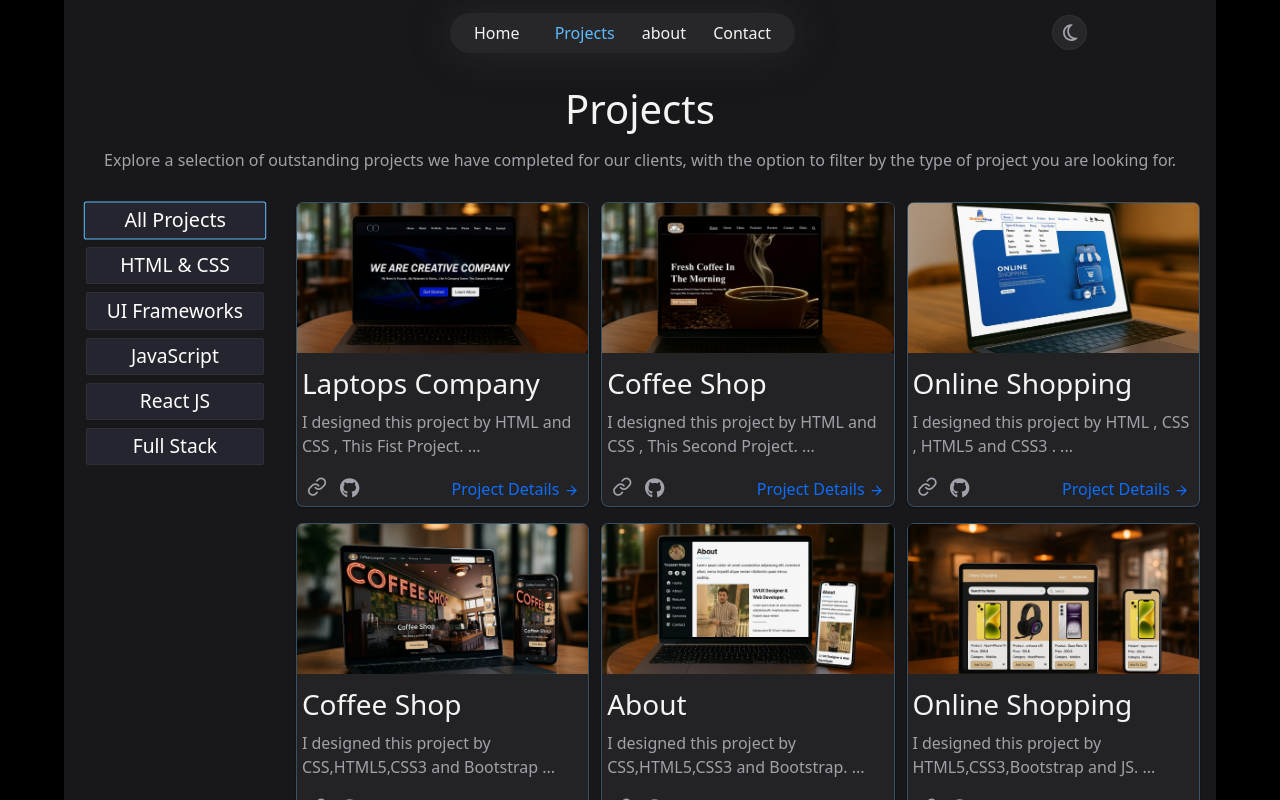
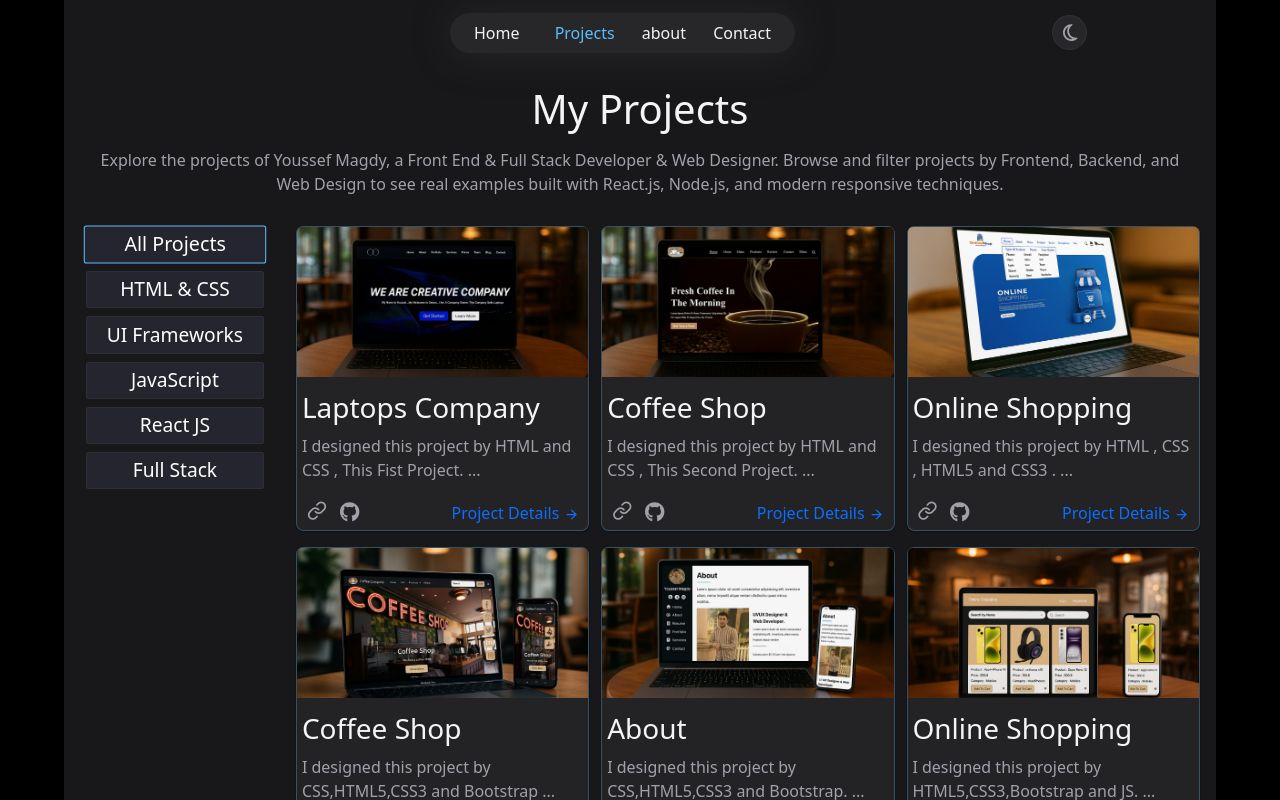
Before and after one commit to Youssef-Magdy-19/My-Real-PortFolio, a React (Create React App) app: page /projects in a window 1280 px wide. Shown: the top 800 px of the page. Built offline with nearby package versions, Linux system fonts and the light colour scheme.

Commit message:
provid SEO

```diff
--- a/package.json
+++ b/package.json
@@ -22,6 +22,7 @@
     "lucide-react": "^0.539.0",
     "react": "^19.0.0",
     "react-dom": "^19.0.0",
+    "react-helmet-async": "^2.0.5",
     "react-icons": "^5.5.0",
     "react-lazy-load-image-component": "^1.6.3",
     "react-router-dom": "^7.8.1",
--- a/public/index.html
+++ b/public/index.html
@@ -1,31 +1,48 @@
 <!DOCTYPE html>
 <html lang="en">
+
 <head>
   <meta charset="utf-8" />
   <meta http-equiv="Cache-Control" content="no-cache, no-store, must-revalidate" />
   <meta name="google-site-verification" content="eDpVX-dEKHMm5r42mDkBvQJWetoYXBtOIRQZQfsoR6o" />
   <meta http-equiv="Pragma" content="no-cache" />
-    <meta http-equiv="Expires" content="0"/>
+  <meta http-equiv="Expires" content="0" />
   <link rel="icon" href="%PUBLIC_URL%/youssef-magdy-hero.png" />
   <meta name="viewport" content="width=device-width, initial-scale=1" />
   <meta name="theme-color" content="#000000" />
-    <meta
-      name="description"
-      content="Web site created using create-react-app"
-    />
+  <meta name="description" content="Web site created using create-react-app" />
   <link rel="apple-touch-icon" href="%PUBLIC_URL%/youssef-magdy-hero.png" />
 
   <link rel="manifest" href="%PUBLIC_URL%/manifest.json" />
   <link rel="stylesheet" href="style.css">
 
   <!-- <title>Youssef Magdy's Portfoilo</title> -->
-    <title>Youssef Magdy's Portfoilo | Front-End Developer</title>
-    <meta name="description" content="I'm Youssef Magdy, a front-end developer. Here's my portfolio and recent projects built with React.">
-    <meta name="keywords" content="Youssef Magdy, Front-End Developer, Portfolio, React, JavaScript, Web Developer">
+  <title>Youssef Magdy Portfolio | Frontend & Full Stack Developer | Web Developer</title>
+
+  <!-- Meta description شامل -->
+  <meta name="description"
+    content="Youssef Magdy - Full Stack Developer & Web Designer. Expert in Frontend (React.js, HTML, CSS, JS), Backend (Node.js, Express, MongoDB), and building modern responsive websites.">
+
+  <!-- Meta keywords (اختياري لكن مفيد لبعض محركات البحث) -->
+  <meta name="keywords"
+    content="Youssef Magdy, Portfolio, Frontend Developer, Backend Developer, Full Stack Developer, Web Designer, React.js, Node.js, JavaScript, HTML, CSS, Web Development">
+
+  <!-- Social Media / Open Graph -->
+  <meta property="og:title" content="Youssef Magdy | Full Stack Developer & Web Designer">
+  <meta property="og:description"
+    content="Portfolio of Youssef Magdy, showcasing projects in React.js, Node.js, and modern web development.">
+  <meta property="og:url" content="https://your-netlify-link.netlify.app">
+  <meta property="og:type" content="website">
+
+  <!-- Twitter Card -->
+  <meta name="twitter:card" content="summary_large_image">
+  <meta name="twitter:title" content="Youssef Magdy | Full Stack Developer & Web Designer">
+  <meta name="twitter:description"content="Portfolio of Youssef Magdy, showcasing projects in React.js, Node.js, and modern web development.">
   <meta name="author" content="Youssef Magdy">
   <meta name="robots" content="index, follow">
   <meta name="viewport" content="width=device-width, initial-scale=1.0">
 </head>
+
 <body>
   <noscript>You need to enable JavaScript to run this app.</noscript>
   <div id="root"></div>
@@ -40,4 +57,5 @@
       To create a production bundle, use `npm run build` or `yarn build`.
     -->
 </body>
+
 </html>
--- a/src/Pages/Projects.jsx
+++ b/src/Pages/Projects.jsx
@@ -5,6 +5,7 @@ import ProjectCard from "../compontens/4-Projects/ProjectCard"
 import { AnimatePresence, motion } from "framer-motion"
 import useWindowScrollToTop from "../hooks/useWindowScrollToTop"
 import Loader from "../compontens/Loader/Loader"
+import { Helmet } from "react-helmet-async"
 
 const containerVariants = {
   hidden: { opacity: 0 },
@@ -44,15 +45,27 @@ const ProjectsPage = () => {
       transition={{ duration: 1 }}
       style={{ paddingTop: '60px', minHeight: '100vh' }}
     >
-      <div className='container-projects' style={{padding:'25px 0'}}>
+      <Helmet>
+        <title>Youssef Magdy | Projects - Full Stack Developer & Web Designer</title>
+        <meta
+          name="description"
+          content="Explore the projects of Youssef Magdy, a Full Stack Developer & Web Designer. Filter projects by Frontend, Backend, and Web Design to see real examples of React.js, Node.js, and modern responsive websites."
+        />
+      </Helmet>
+
+      <div className='container-projects' style={{ padding: '25px 0' }}>
         <motion.div
           initial={{ opacity: 0, y: -50 }}
           animate={{ opacity: 1, y: 0 }}
           transition={{ duration: 0.8 }}
           className="title text-center"
         >
-          <h1 className='project-title text-4xl md:text-5xl font-bold mb-[15px]' style={{marginBottom:'15px'}}>Projects</h1>
-          <p className='text-md md:text-base text-gray-500 mb-[30px]' style={{marginBottom:'30px'}}>Explore a selection of outstanding projects we have completed for our clients, with the option to filter by the type of project you are looking for.</p>
+          <h1 className='project-title text-4xl md:text-5xl font-bold mb-[15px]' style={{ marginBottom: '15px' }}>My Projects</h1>
+          <p className='text-md md:text-base text-gray-500 mb-[30px]' style={{ marginBottom: '30px' }}>
+            Explore the projects of Youssef Magdy, a Front End & Full Stack Developer & Web Designer.
+            Browse and filter projects by Frontend, Backend, and Web Design to see real examples
+            built with React.js, Node.js, and modern responsive techniques.
+          </p>
         </motion.div>
 
         <div className="projects row justify-content-between">
--- a/src/compontens/2-hero/Hero.jsx
+++ b/src/compontens/2-hero/Hero.jsx
@@ -58,8 +58,8 @@ const Hero = () => {
               />
               <span className="icon-verified ms-1" />
             </div>
-            <h1>{"Hi! I'm Youssef Magdy Mohmmed,"} <span>{text}</span></h1>
-            <p>Hello Everyone. I'm Youssef Magdy , I'm a Software Engeneering , Front End Developer and Web Developer . I have 1 year of Experience in Web Develpoment .</p>
+            <h1>{"Hi! I'm Youssef Magdy Mohmmed,"} {text}</h1>
+            <p>Hello Everyone. I'm Youssef Magdy , I'm a Software Engeneering , Front End Developer, Back End, Full Stack, and Web Developer . I have 1 year of Experience in Web Develpoment .</p>
             <div className="icons-Hero d-flex">
               <div>
                 <a className="download-cv" href="https://drive.google.com/file/d/1gDYC14Eii5IUEHHcDzvefO58eILGcBUQ/view?usp=drivesdk" target="_blank" rel="noreferrer">View CV</a>
--- a/src/index.js
+++ b/src/index.js
@@ -6,13 +6,14 @@ import "bootstrap/dist/css/bootstrap.min.css";
 import App from './App';
 import reportWebVitals from './reportWebVitals';
 import { BrowserRouter } from 'react-router-dom';
+import { HelmetProvider } from 'react-helmet-async';
 
 const root = ReactDOM.createRoot(document.getElementById('root'));
 root.render(
   <BrowserRouter>
-    <React.StrictMode>
+    <HelmetProvider>
       <App />
-    </React.StrictMode>
+    </HelmetProvider>
   </BrowserRouter>
 );
 
```
Also changed, not shown: public/robots.txt, 2 other files (tests, documents, lock files or other folders). Lines whose indentation alone changed are shown as unchanged.
